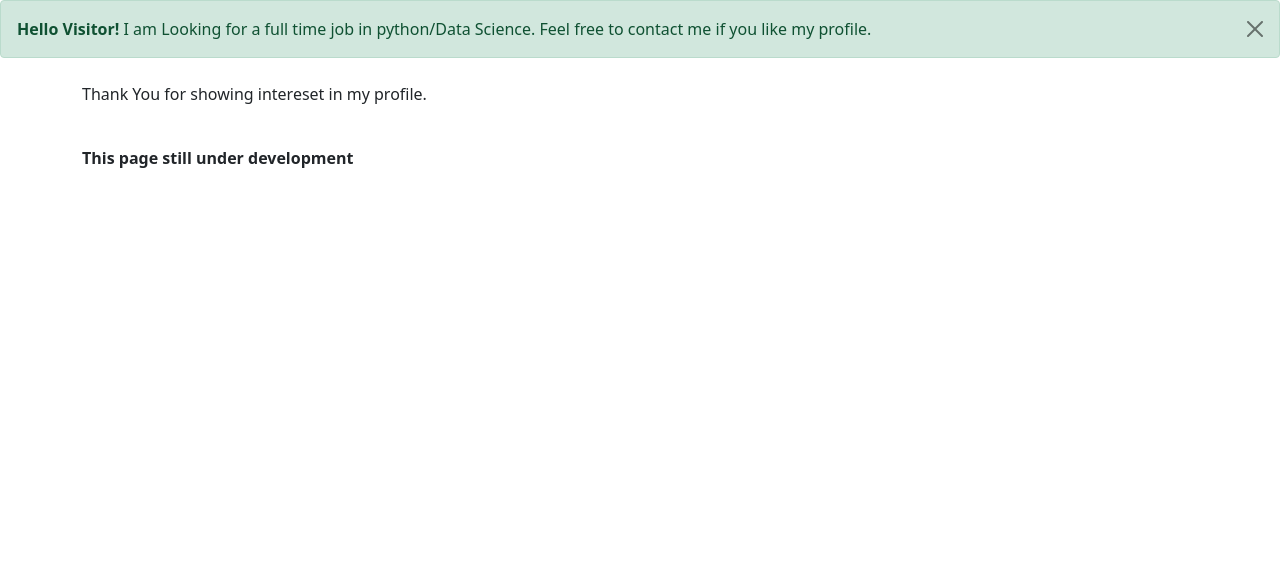
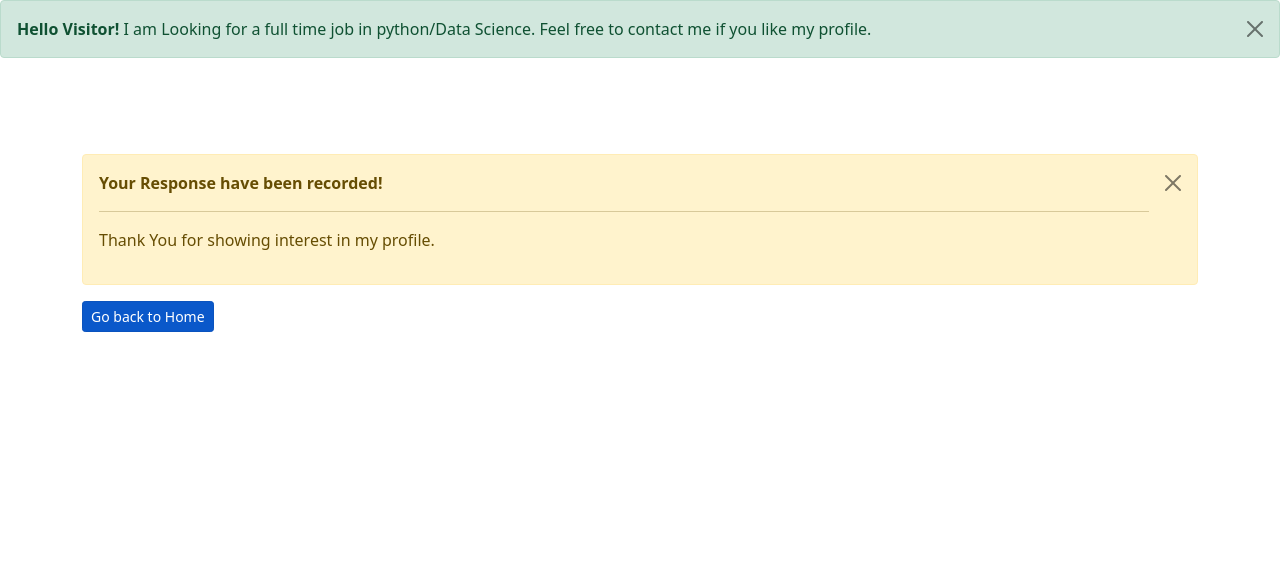
Before and after one commit to NikhilG50/dev-Portfolio, a Django app: page /success/ in a window 1280 px wide. Shown: the part 72-644 px from the top of the page. Run offline with Django 3.2, Linux system fonts and the light colour scheme.

Commit message:
added sucess page

```diff
--- a/templates/contact.html
+++ b/templates/contact.html
@@ -1,7 +1,7 @@
 {% extends "base.html" %}
 
 {% block contactactive %}active{% endblock contactactive %}
-{% block title %}Contact mee{% endblock title %}
+{% block title %}Contact me{% endblock title %}
 
 {% block body %}
 
--- a/templates/success.html
+++ b/templates/success.html
@@ -4,10 +4,18 @@
 {% block title %}Contact mee{% endblock title %}
 
 {% block body %}
-    <div class="container"><br/>
+    <div class="container"><br/><br/><br/><br/>
 
-    <p>Thank You for showing intereset in my profile.</p><br/>
-        <strong>This page still under development</strong>
+          <div class="alert alert-warning alert-dismissible  " role="alert">
+              <strong class="alert-heading">Your Response have been recorded!</strong>
+              <hr>
+              <p>Thank You for showing interest in my profile.</p>
+              <button type="button" class="btn-close" data-bs-dismiss="alert" aria-label="Close"></button>
+          </div>
+
+           <div class="col-sm">
+                 <a href="/" class="btn btn-primary btn-sm active" role="button" aria-pressed="true">Go back to Home</a>
+            </div>
 
     </div>
 
```
